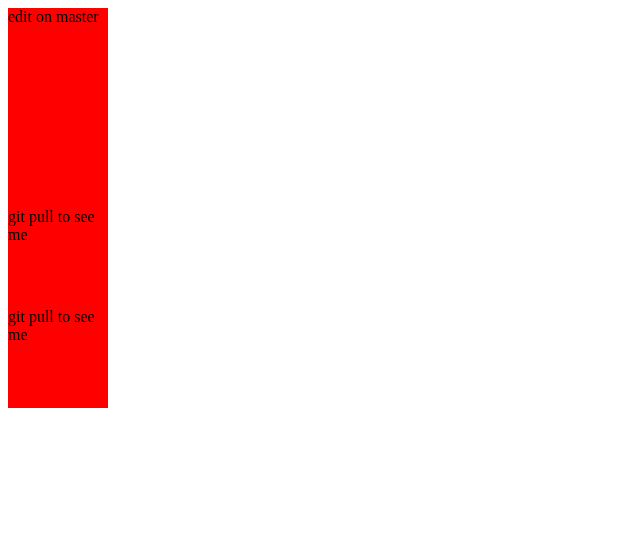
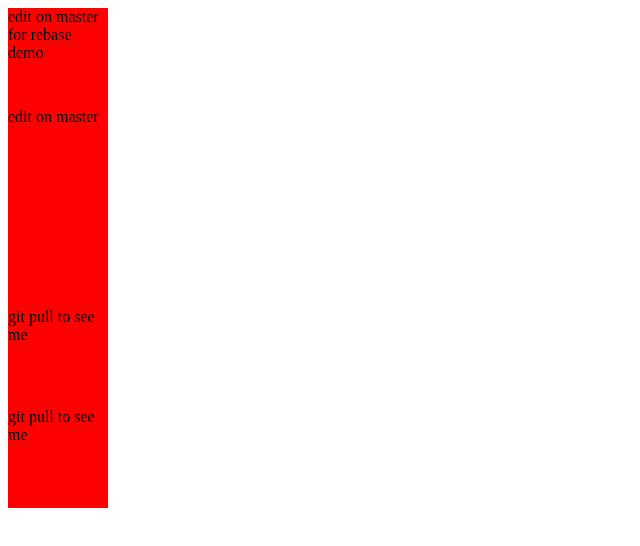
Before and after one commit to Tommy787576/myRepo2, a plain HTML site: page index.html in a window 1280 px wide. Shown: the whole page, without its empty margins (0-640 px from the left). Drawn offline with Linux system fonts and the light colour scheme.

Commit message:
Add rebase div

```diff
--- a/index.html
+++ b/index.html
@@ -9,6 +9,7 @@
 </head>
 
 <body>
+    <div style="background-color: red; width: 100px; height: 100px;">edit on master for rebase demo</div>
     <div style="background-color: red; width: 100px; height: 100px;">edit on master</div>
     <div style="background-color: red; width: 100px; height: 100px;"></div>
     <div style="background-color: red; width: 100px; height: 100px;">git pull to see me</div>
```
